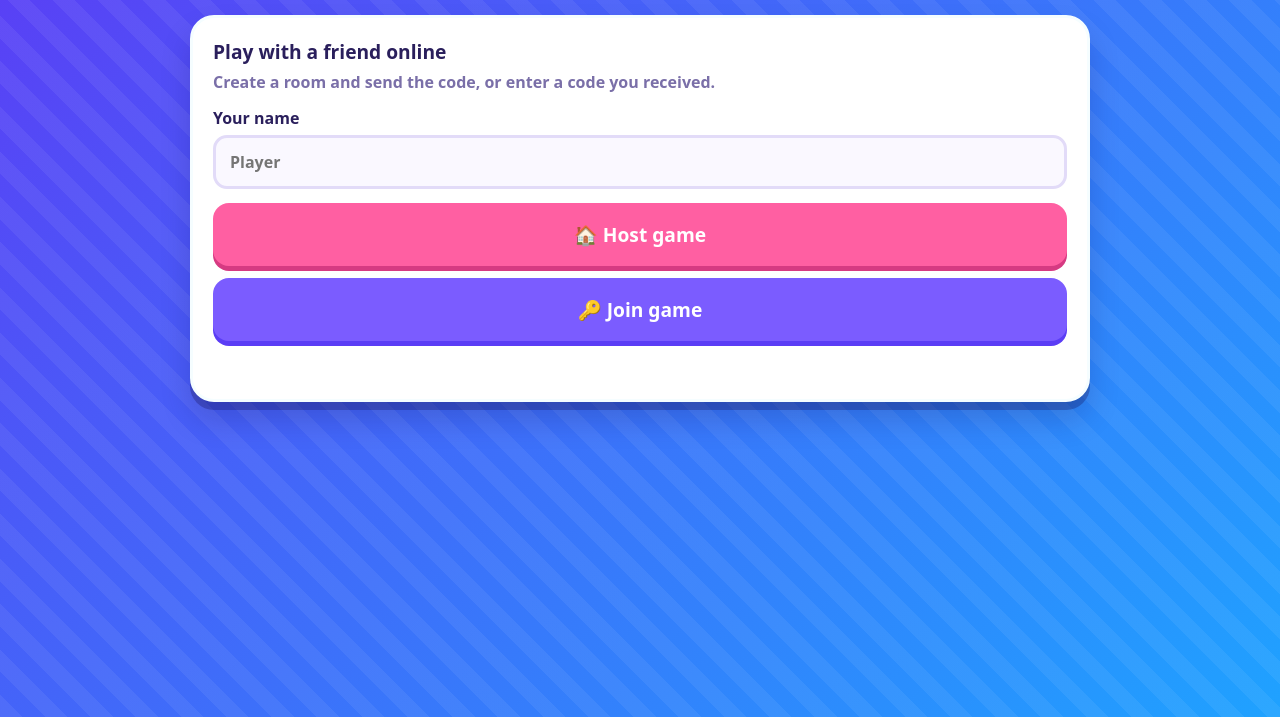
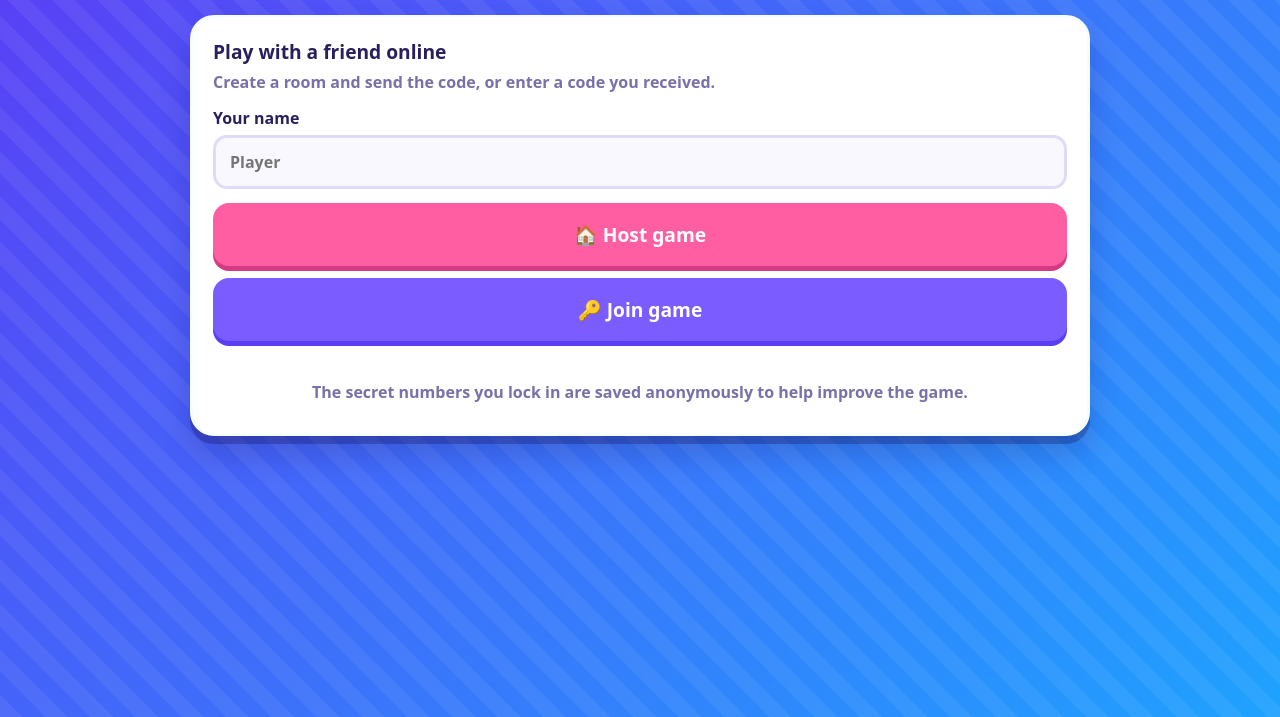
Before and after one commit to zhihong014/number-guessing.mm, a plain HTML site: page multiplayer.html in a window 1280 px wide. Shown: the part 83-800 px from the top of the page. Drawn offline with Linux system fonts and the light colour scheme.

Commit message:
Update multiplayer.html

```diff
--- a/multiplayer.html
+++ b/multiplayer.html
@@ -285,7 +285,7 @@ button:focus-visible, input:focus-visible, a:focus-visible { outline: 3px solid
   var $ = function (id) { return document.getElementById(id); };
   /* ===== OPTIONAL: save the numbers players lock in to your own Supabase database =====
      Leave both empty to keep saving switched off. Setup steps are in supabase-setup.sql. */
-  var SUPABASE_URL = '', SUPABASE_ANON_KEY = '';
+  var SUPABASE_URL = 'https://usuvqxuimbuqsgvtghjy.supabase.co', SUPABASE_ANON_KEY = 'sb_publishable_S4CqyzLDknetBMmPb5asOA_2IeZIGhc';
   var PREFIX = 'ngmp-', ALPHA = '23456789ABCDEFGHJKMNPQRSTUVWXYZ';
   var peer = null, conn = null, S = { phase: 'menu', role: '', rounds: 3, code: '', myName: 'Player', oppName: 'Opponent', lastOppReact: 0 };
   var EMO = { r: '✊', p: '✋', s: '✌️' }, BEATS = { r: 's', p: 'r', s: 'p' };
```
